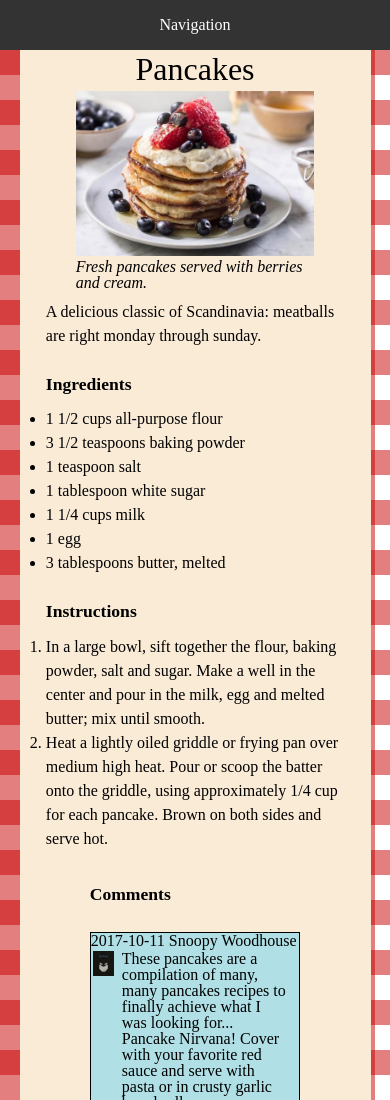
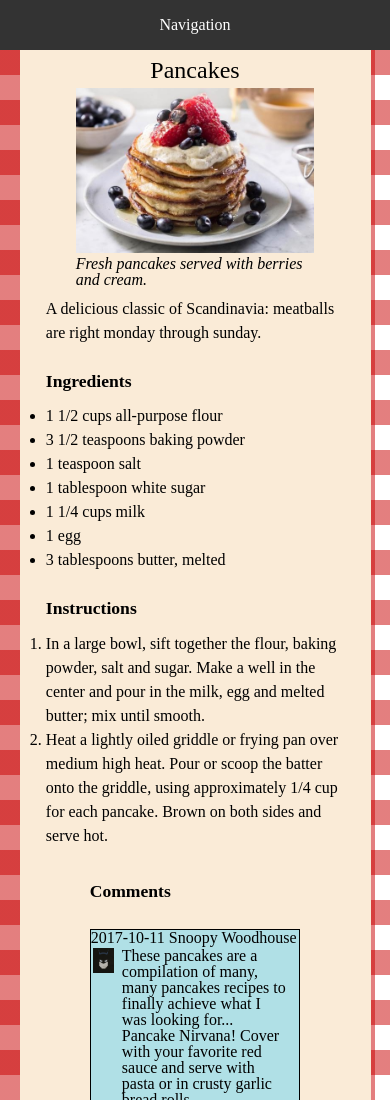
Before and after one commit to TravissParker/htdocs2, a plain HTML site: page recipes-pancakes.html in a window 390 px wide. Shown: the top 1100 px of the page. Drawn offline with Linux system fonts and the light colour scheme.

Commit message:
Class/ID and Semantics

```diff
--- a/resources/css/base.css
+++ b/resources/css/base.css
@@ -57,10 +57,10 @@ ul {
         width: 85%;
     }
 
-    h3 {
+    h3{
         font-size: 1.1em;
         font-weight: bold;
-        padding-top: 8%; /*Is this ok responsively*/
+        padding-top: 8%;
         padding-bottom: 4%;
     }
 }
--- a/resources/css/index.css
+++ b/resources/css/index.css
@@ -50,8 +50,13 @@ img {
 }
 
 @media only screen and (max-width: 480px) {
-   header h1, h2 {
-        font-size: 1.1em;
+   header h1 {
+       font-size: 1.6rem;
+       font-weight: bolder;
+   }
+
+   h2 {
+        font-size: 1.1rem;
         font-weight: bolder;
     }
 }
--- a/resources/css/nav.css
+++ b/resources/css/nav.css
@@ -1,6 +1,6 @@
 #top-wrap {
     text-align:center;
-    height: 30px;
+    height: 35px;
 }
 
 nav {
--- a/resources/css/recipe.css
+++ b/resources/css/recipe.css
@@ -16,7 +16,7 @@ h2 {
 .figure-dish img {
     display: block; /*display block (not inline-block) paired with margin: auto give center-H.*/
     /*margin: auto; !*Don't need this one, since I fill figure with image and center figure instead.*!*/
-    width: 100%; /*Need a size to be able to be responsive*/
+    width: 100%;
 }
 
 .figure-dish figcaption {
@@ -31,3 +31,9 @@ section {
 #description {
     margin-top: 3%;
 }
+
+@media only screen and (max-width: 480px) {
+    h2 {
+        font-size: 1.5em;
+    }
+}
```
